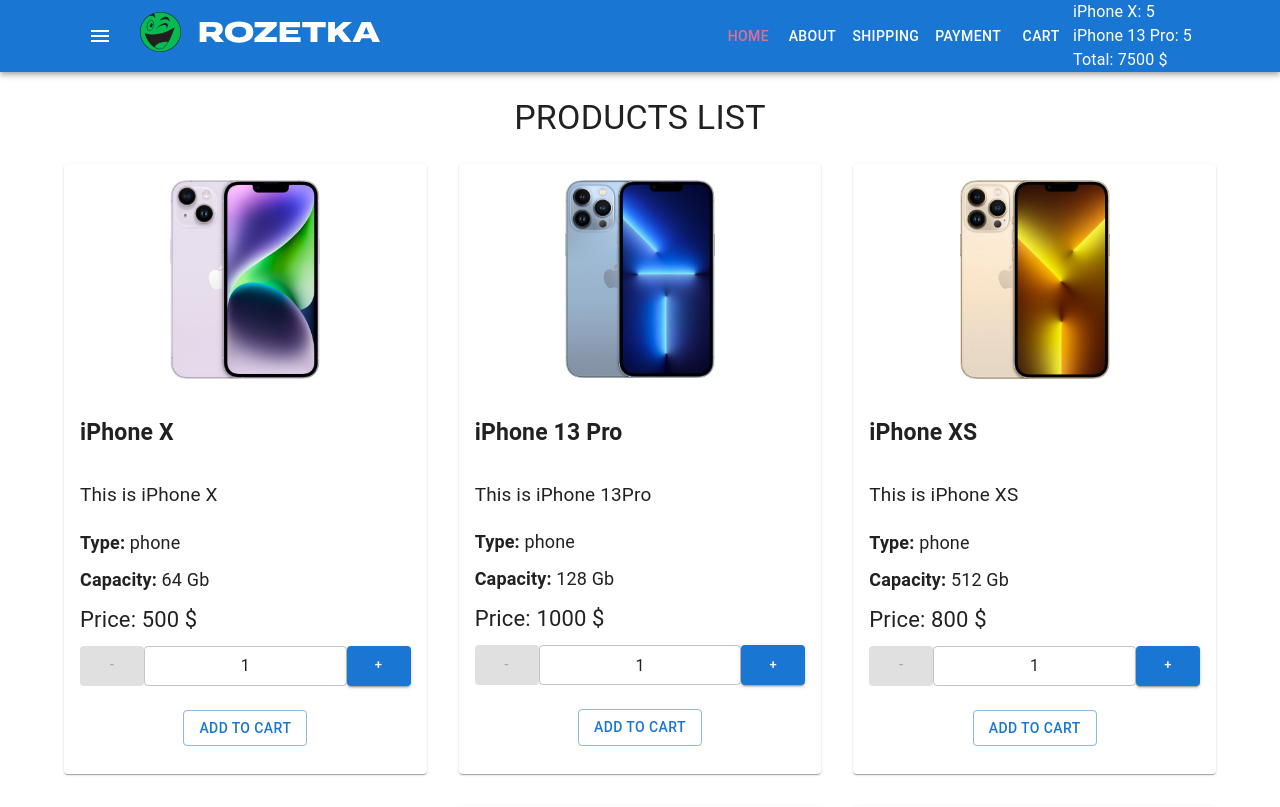
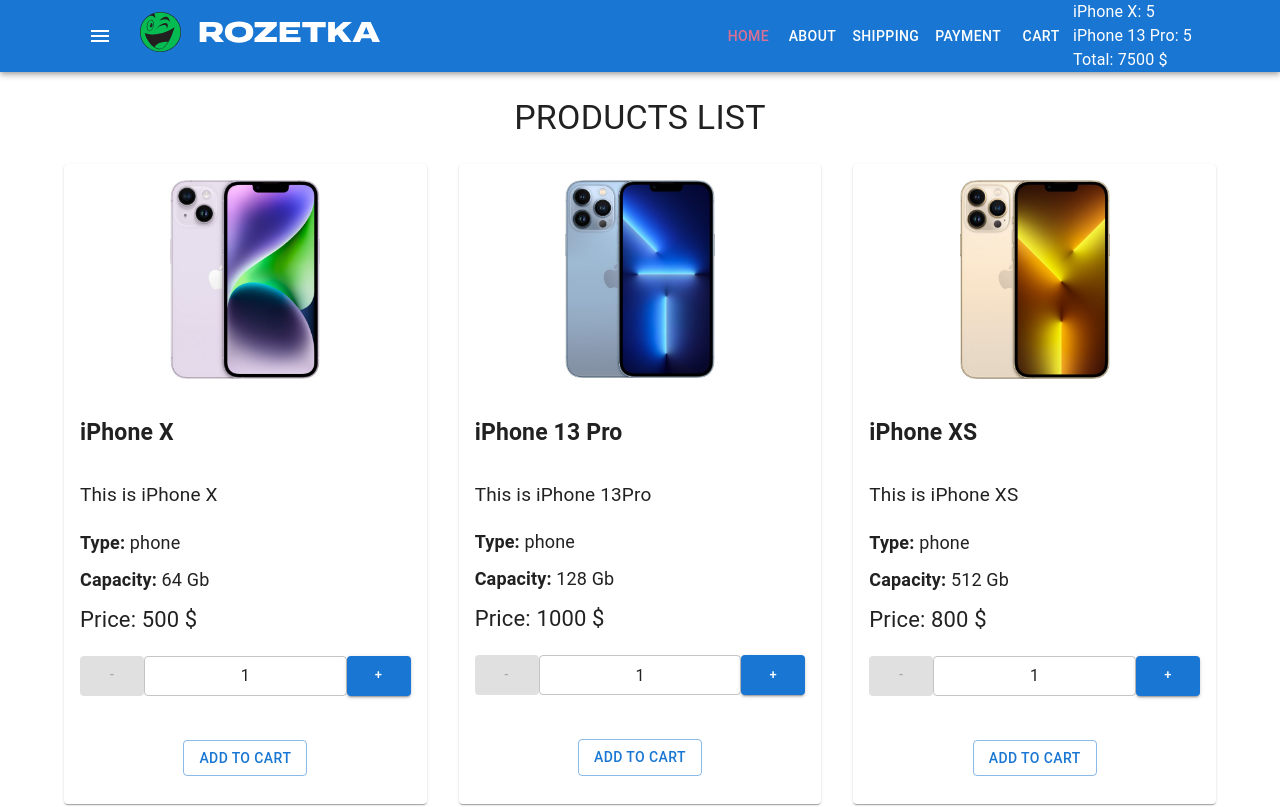
Before and after one commit to kznkv-skillup/fake-shop, a React (Create React App) app: page / in a window 1280 px wide. Shown: the top 807 px of the page. Built offline with nearby package versions, Linux system fonts and the light colour scheme.

Commit message:
add Quantity

```diff
--- a/src/components/Cart/CartProductList.tsx
+++ b/src/components/Cart/CartProductList.tsx
@@ -14,6 +14,7 @@
     }
     CartItem?: any
     removeProductFromCart?: (id: number) => void
+    changeProductQuantity?: (id: number, count: number) => void
 }
 
 const CartProductList = ({
@@ -21,6 +22,7 @@
     productsObject = getProductsObject(productsArray),
     CartItem = CartProductListItem,
     removeProductFromCart,
+    changeProductQuantity,
 }: Props) => {
     return (
         <>
@@ -30,6 +32,7 @@
                     product={productsObject[parseInt(productId)]}
                     productCount={productsInCart[parseInt(productId)]}
                     removeProductFromCart={removeProductFromCart}
+                    changeProductQuantity={changeProductQuantity}
                 />
             ))}
         </>
--- a/src/components/Cart/CartProductListItemExtended.tsx
+++ b/src/components/Cart/CartProductListItemExtended.tsx
@@ -2,17 +2,20 @@
 import { Product } from "components/Products/productsArray"
 import "./CartProductListItemExtended.scss"
 import DeleteIcon from "@mui/icons-material/Delete"
+import Quantity from "components/Quantity/Quantity"
 
 type Props = {
     product: Product
     productCount: number
     removeProductFromCart: (id: number) => void
+    changeProductQuantity: (id: number, count: number) => void
 }
 
 const CartProductListItemExtended = ({
     product,
     productCount,
     removeProductFromCart,
+    changeProductQuantity,
 }: Props) => {
     return (
         <Grid
@@ -31,6 +34,15 @@
                     <div>{product.name}</div>
                     <p>Price for one item: {product.price}</p>
                     <p>Count: {productCount}</p>
+                    <Quantity
+                        onDecrementClick={() =>
+                            changeProductQuantity(product.id, productCount - 1)
+                        }
+                        onIncrementClick={() =>
+                            changeProductQuantity(product.id, productCount + 1)
+                        }
+                        count={productCount}
+                    />
                     <Button
                         variant="outlined"
                         onClick={() => removeProductFromCart(product.id)}
--- a/src/components/Products/ProductListItem.scss
+++ b/src/components/Products/ProductListItem.scss
@@ -30,12 +30,14 @@
 
         text-align: center;
     }
-    .product-quantity {
-        display: flex;
-        justify-content: center;
-        margin-top: 10px;
-        input {
-            text-align: center;
-        }
+
+}
+.product-quantity {
+    display: flex;
+    justify-content: center;
+    margin: 20px 0;
+    input {
+        text-align: center;
     }
+
 }
--- a/src/components/Products/ProductListItem.tsx
+++ b/src/components/Products/ProductListItem.tsx
@@ -1,10 +1,5 @@
-import {
-    Button,
-    Card,
-    CardActions,
-    CardContent,
-    TextField,
-} from "@mui/material"
+import { Button, Card, CardActions, CardContent } from "@mui/material"
+import Quantity from "components/Quantity/Quantity"
 import { useState } from "react"
 import "./ProductListItem.scss"
 
@@ -53,26 +48,11 @@
                     <span>Capacity:</span> {capacity} Gb
                 </div>
                 <div className="product-price">Price: {price} $</div>
-
-                <div className="product-quantity">
-                    <Button
-                        variant="contained"
-                        size="small"
-                        onClick={onDecrementClick}
-                        disabled={count <= 1}
-                    >
-                        -
-                    </Button>
-                    <TextField size="small" value={count} variant="outlined" />
-                    <Button
-                        variant="contained"
-                        size="small"
-                        onClick={() => onIncrementClick()}
-                        disabled={count >= 10}
-                    >
-                        +
-                    </Button>
-                </div>
+                <Quantity
+                    onDecrementClick={onDecrementClick}
+                    onIncrementClick={onIncrementClick}
+                    count={count}
+                />
             </CardContent>
             <CardActions className="btn-wrap">
                 <Button
--- /dev/null
+++ b/src/components/Quantity/Quantity.tsx
@@ -0,0 +1,34 @@
+import React from "react"
+import { Button, TextField } from "@mui/material"
+
+type Props = {
+    onDecrementClick: () => void
+    onIncrementClick: () => void
+    count: number
+}
+
+const Quantity = ({ onDecrementClick, onIncrementClick, count }: Props) => {
+    return (
+        <div className="product-quantity">
+            <Button
+                variant="contained"
+                size="small"
+                onClick={onDecrementClick}
+                disabled={count <= 1}
+            >
+                -
+            </Button>
+            <TextField size="small" value={count} variant="outlined" />
+            <Button
+                variant="contained"
+                size="small"
+                onClick={onIncrementClick}
+                disabled={count >= 10}
+            >
+                +
+            </Button>
+        </div>
+    )
+}
+
+export default Quantity
--- a/src/container/App/App.tsx
+++ b/src/container/App/App.tsx
@@ -30,6 +30,13 @@
         setProductsInCart((prevState: AppProps) => omit(prevState, id))
     }
 
+    const changeProductQuantity = (id: number, count: number) => {
+        setProductsInCart((prevState: AppProps) => ({
+            ...prevState,
+            [id]: count,
+        }))
+    }
+
     return (
         <StyledEngineProvider injectFirst>
             <CssBaseline />
@@ -38,6 +45,7 @@
                 addProductToCart={addProductToCart}
                 productsInCart={productsInCart}
                 removeProductFromCart={removeProductFromCart}
+                changeProductQuantity={changeProductQuantity}
             />
             <Footer />
         </StyledEngineProvider>
--- a/src/container/Main/Main.tsx
+++ b/src/container/Main/Main.tsx
@@ -12,12 +12,14 @@
         [id: number]: number
     }
     removeProductFromCart: (id: number) => void
+    changeProductQuantity: (id: number, count: number) => void
 }
 
 const Main = ({
     addProductToCart,
     productsInCart,
     removeProductFromCart,
+    changeProductQuantity,
 }: Props) => {
     return (
         <main>
@@ -33,6 +35,7 @@
                             <CartPage
                                 productsInCart={productsInCart}
                                 removeProductFromCart={removeProductFromCart}
+                                changeProductQuantity={changeProductQuantity}
                             />
                         }
                     />
--- a/src/pages/Cart/CartPage.tsx
+++ b/src/pages/Cart/CartPage.tsx
@@ -8,9 +8,14 @@
         [id: number]: number
     }
     removeProductFromCart: (id: number) => void
+    changeProductQuantity: (id: number, count: number) => void
 }
 
-const CartPage = ({ productsInCart, removeProductFromCart }: Props) => {
+const CartPage = ({
+    productsInCart,
+    removeProductFromCart,
+    changeProductQuantity,
+}: Props) => {
     return (
         <div>
             <Typography
@@ -27,6 +32,7 @@
                     productsInCart={productsInCart}
                     CartItem={CartProductListItemExtended}
                     removeProductFromCart={removeProductFromCart}
+                    changeProductQuantity={changeProductQuantity}
                 />
             </Grid>
 
```
